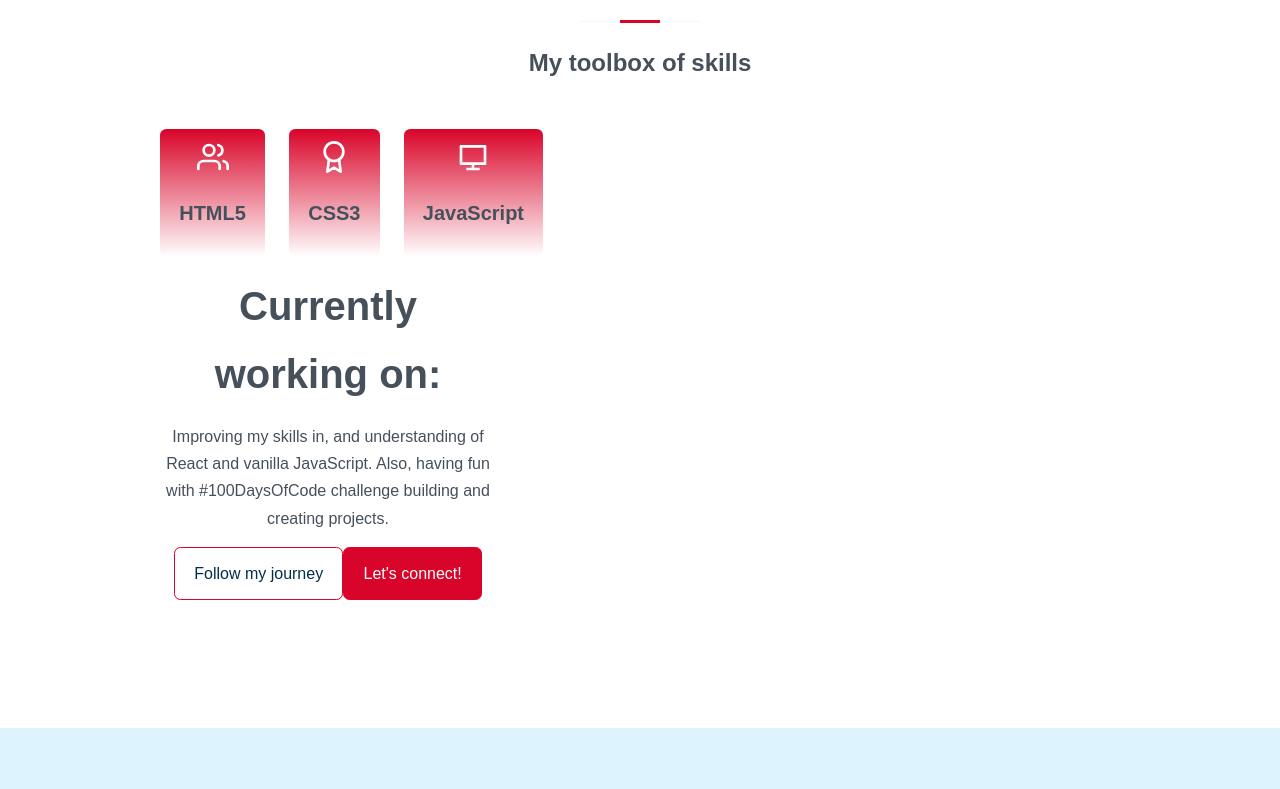
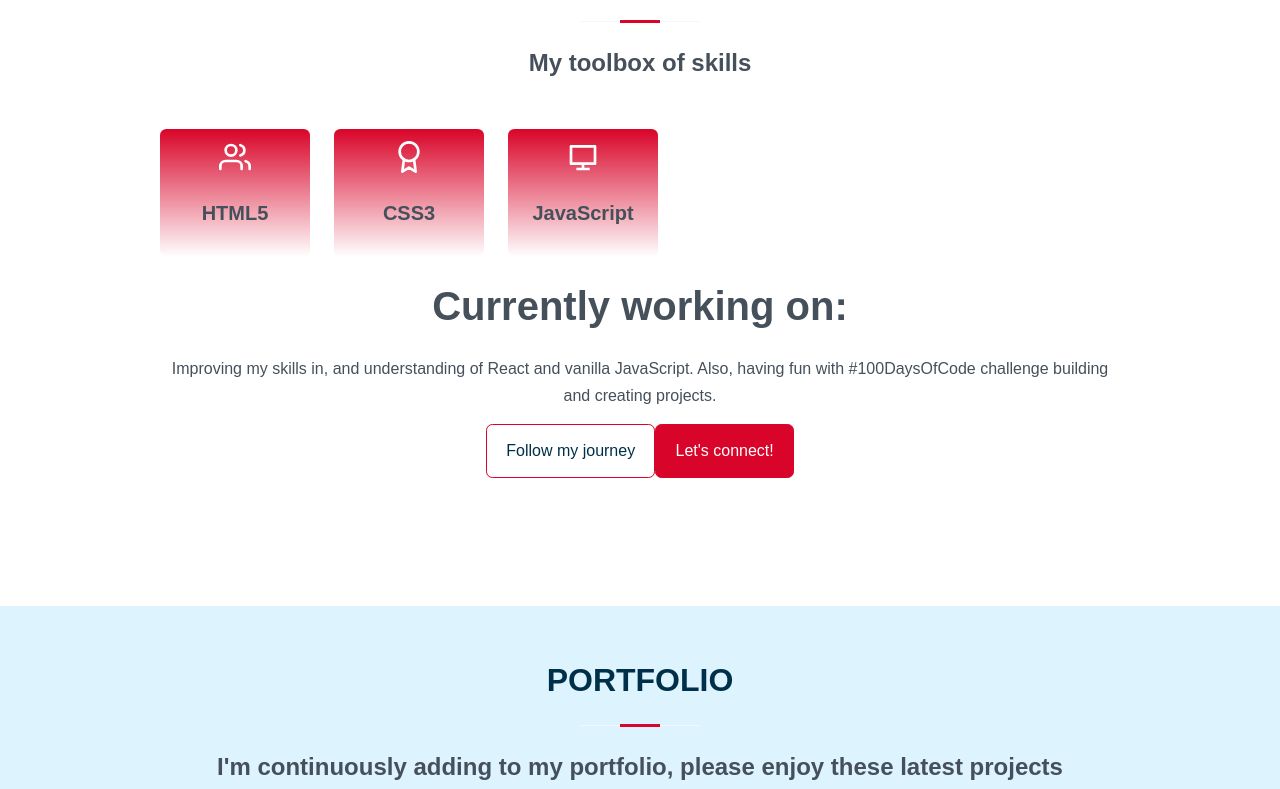
Before and after one commit to remarshal/marshal-rocks-react, a React (Create React App) app: page / in a window 1280 px wide. Shown: the part 1711-2500 px from the top of the page. Built offline with nearby package versions, Linux system fonts and the light colour scheme; a web font is replaced by a local one.

Commit message:
updated skills card from grid to flex

```diff
--- a/src/Components/skills.css
+++ b/src/Components/skills.css
@@ -1,12 +1,10 @@
 .skills--container {
-    display: grid;
-    grid-template-columns: 35% 50%;
+    display: flex;
     gap: 15%;
 }
 
 .skills--cards {
-    display: grid;
-    grid-template-columns: repeat(3, 1fr);
+    display: flex;
     gap: 1.5rem;
 }
 
@@ -18,7 +16,7 @@
     padding: .75rem 1.2rem;
     border-radius: .4rem;
     cursor: pointer;
-    width: inherit;
+    width:150px;
 }
 
 .skills--card:hover {
@@ -44,7 +42,6 @@
 
 @media screen and (max-width: 1024px) {
     .skills--container {
-        grid-template-columns: 1fr;
         gap: 0;
     }
 
--- a/src/Components/skills.jsx
+++ b/src/Components/skills.jsx
@@ -1,7 +1,7 @@
 import React from 'react';
 import './skills.css';
 import { FiUsers, FiAward} from 'react-icons/fi';
-import {RiComputerLine} from 'react-icons/ri'
+import { RiComputerLine } from 'react-icons/ri'
 
 const Skills = () => {
     return (
```
